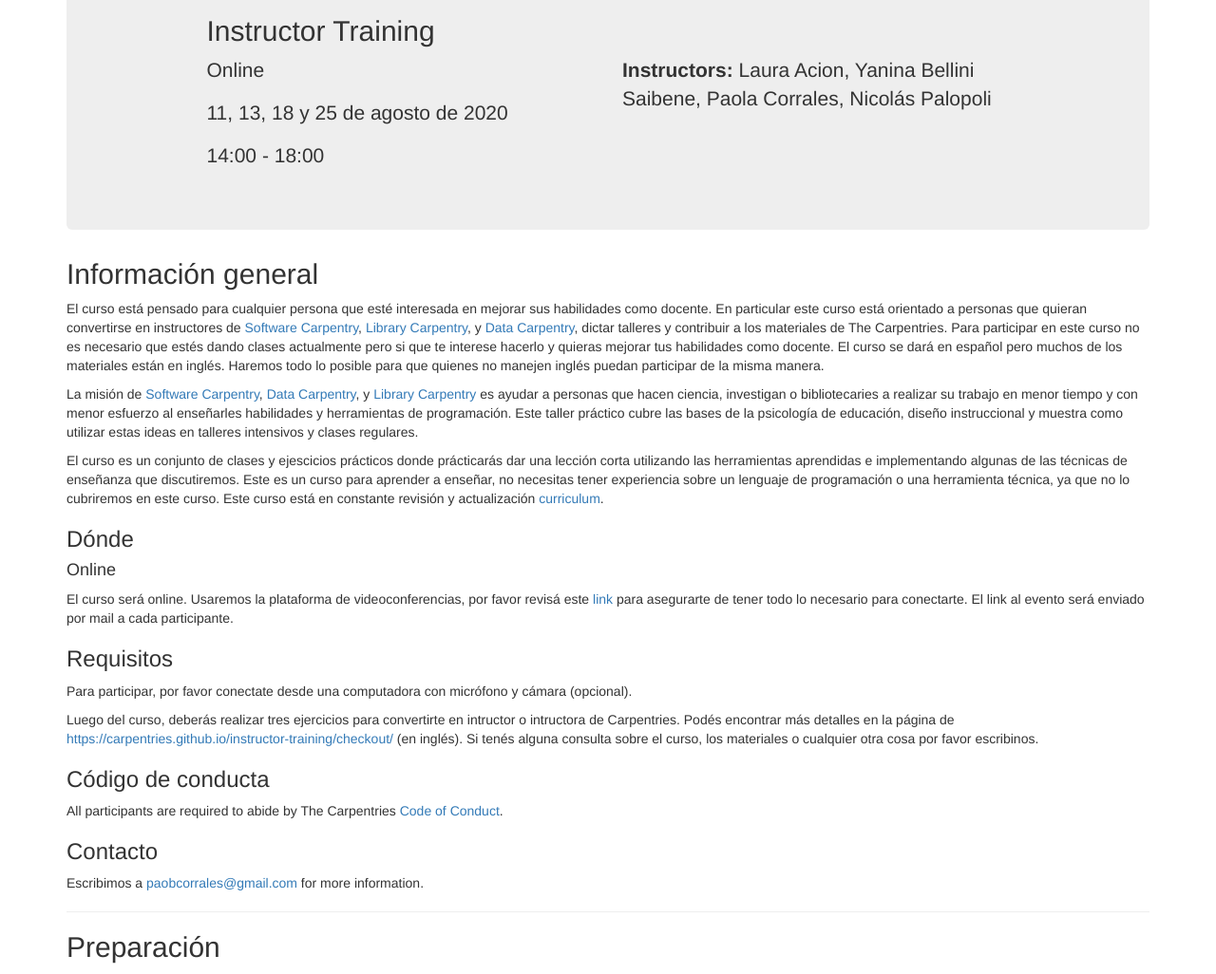
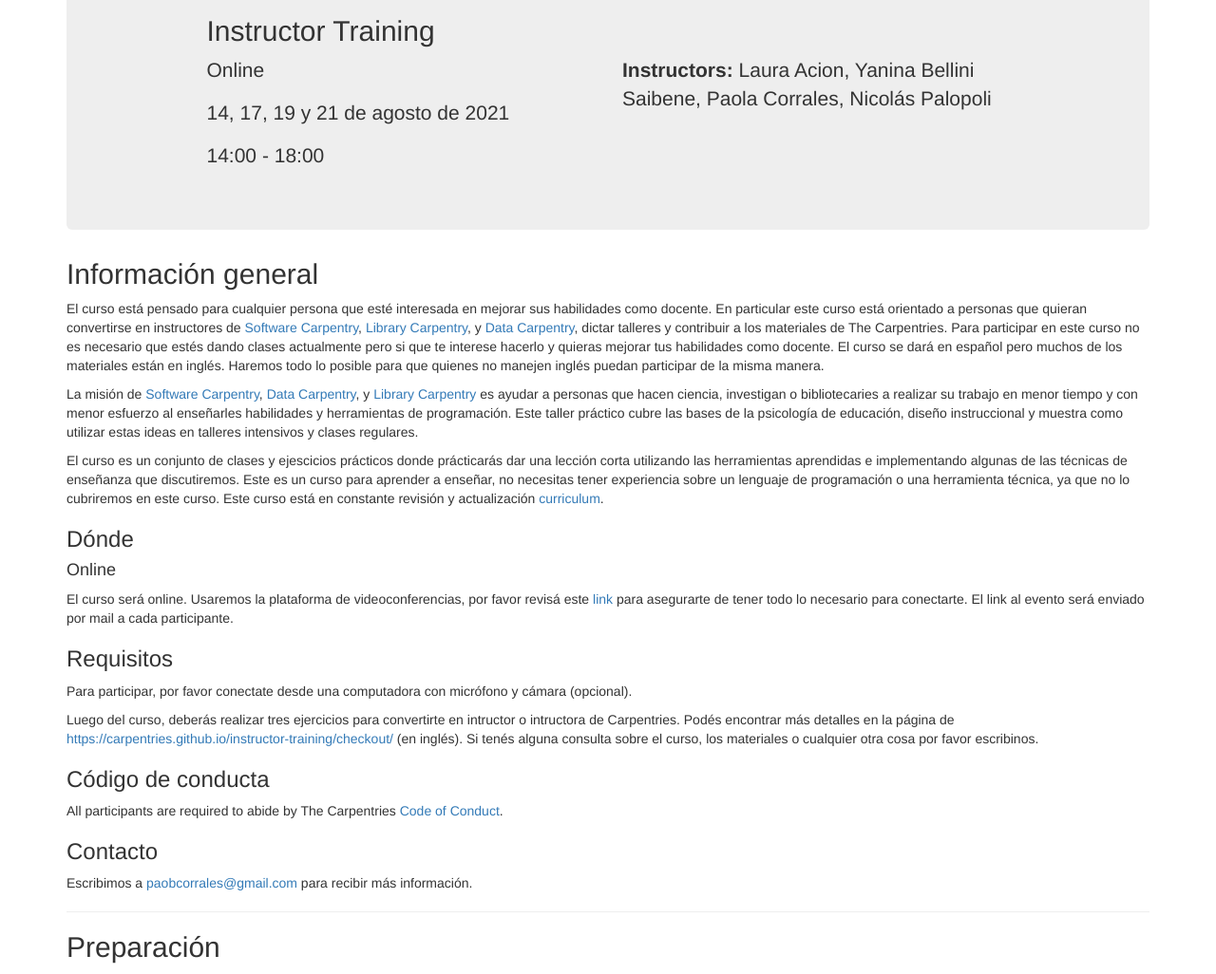
Before and after one commit to paocorrales/2021-08-14-ttt-online-spanish, a Jekyll site: the page built from index.md, in a window 1280 px wide and 1400 px high. Shown: the part 124-1150 px from the top of the window at 95% size. Built offline with Jekyll 4.4.1, drawn with Linux system fonts in a browser that asks for light colours.

Commit message:
Update index.md

```diff
--- a/index.md
+++ b/index.md
@@ -3,10 +3,10 @@ layout: workshop      # DON'T CHANGE THIS.
 root: .               # DON'T CHANGE THIS EITHER.  (THANK YOU.)
 country: "Argentina"      # lowercase two-letter ISO country code such as "fr" (see https://en.wikipedia.org/wiki/ISO_3166-1)
 language: "es"     # lowercase two-letter ISO language code such as "fr" (see https://en.wikipedia.org/wiki/ISO_639-1)
-humandate: "11, 13, 18 y 25 de agosto de 2020"    # human-readable dates for the workshop (e.g., "Feb 17-18, 2020")
+humandate: "14, 17, 19 y 21 de agosto de 2021"    # human-readable dates for the workshop (e.g., "Feb 17-18, 2020")
 humantime: "14:00 - 18:00"    # human-readable times for the workshop (e.g., "9:00 am - 4:30 pm")
-startdate: 2020-08-11      # machine-readable start date for the workshop in YYYY-MM-DD format like 2015-01-01
-enddate: 2020-08-25        # machine-readable end date for the workshop in YYYY-MM-DD format like 2015-01-02
+startdate: 2021-08-14      # machine-readable start date for the workshop in YYYY-MM-DD format like 2015-01-01
+enddate: 2021-08-21        # machine-readable end date for the workshop in YYYY-MM-DD format like 2015-01-02
 instructor: ["Laura Acion", "Yanina Bellini Saibene", "Paola Corrales", "Nicolás Palopoli"] # boxed, comma-separated list of instructors' names as strings, like ["Kay McNulty", "Betty Jennings", "Betty Snyder"]
 contact: ["paobcorrales@gmail.com"]    # boxed, comma-separated list of contact email addresses for the host, lead instructor, or whoever else is handling questions, like ["marlyn.wescoff@example.org", "fran.bilas@example.org", "ruth.lichterman@example.org"]
 etherpad: https://pad.carpentries.org/2021-08-14-online            # optional: URL for the workshop Etherpad if there is one
@@ -177,7 +177,7 @@ Escribimos a
 {% else %}
   to-be-announced
 {% endif %}
-for more information.
+para recibir más información.
 </p>
 
 <hr/>
```
